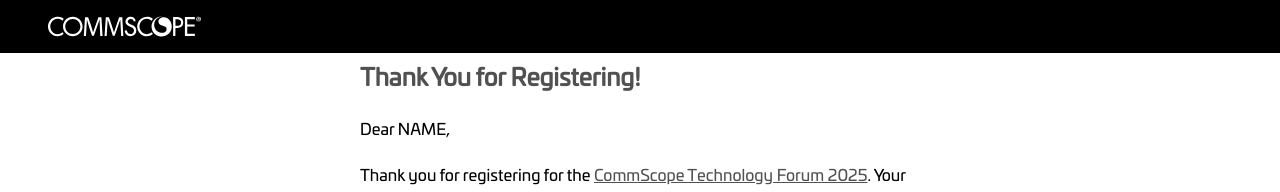
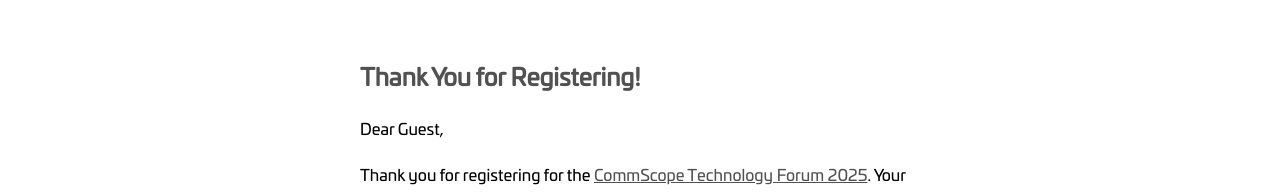
Before and after one commit to ogdevelpers/commscope-next, a Next.js app: page /submission in a window 1280 px wide. Shown: the top 192 px of the page. Built offline with nearby package versions, Linux system fonts and the light colour scheme.

Commit message:
testing submit

```diff
--- a/src/app/api/register/route.ts
+++ b/src/app/api/register/route.ts
@@ -9,7 +9,7 @@
   email: string;
   phone?: string;
   company?: string;
-  position?: string;
+  jobTitle?: string;
   nationality?: string;
   passportUrl?: string;
   // Add other fields as needed based on your form
@@ -69,7 +69,7 @@
       company: body.company || null,
       nationality: body.nationality || null,
       passportUrl: body.passportUrl || null,
-      position: body.position || null,
+      jobTitle: body.jobTitle || null,
       created_at: new Date().toISOString(),
     };
 
--- a/src/app/submission/page.tsx
+++ b/src/app/submission/page.tsx
@@ -1,15 +1,27 @@
+'use client';
 import Footer from "@/components/Footer/Footer";
-import Navbar from "@/components/Navbar/Navbar";
-import styles from './submission.module.css'
+
+import { useSearchParams } from 'next/navigation';
+import { useEffect, useState } from 'react';
+import styles from './submission.module.css';
 import { ThankYouSection } from "@/components/ThankYou/ThankYou";
 
 export default function Page() {
+  const searchParams = useSearchParams();
+  const [name, setName] = useState('name');
+  const [isLoaded, setIsLoaded] = useState(false);
+
+  useEffect(() => {
+    const nameParam = searchParams.get('name') || 'Guest';
+    setName(nameParam);
+    setIsLoaded(true);
+  }, [searchParams]);
+
     return (
         <>
             <div className={styles.container}>
-                <Navbar />
                 <section className={styles.thankYouSection}>
-                    < ThankYouSection name={'NAME'} />
+                    < ThankYouSection name={name} />
                 </section>
                 <section id="venue" className={styles.directionSection}>
                     <section className={styles.directionSectionInner}>
```
Also changed, not shown: src/components/RegistrationForm/RegistrationForm.tsx (+6 -8 lines).
